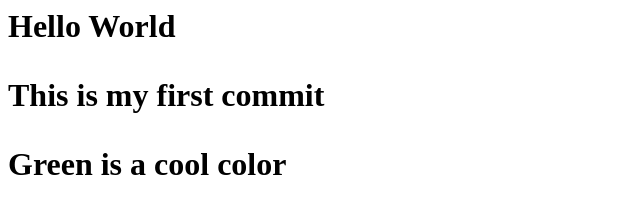
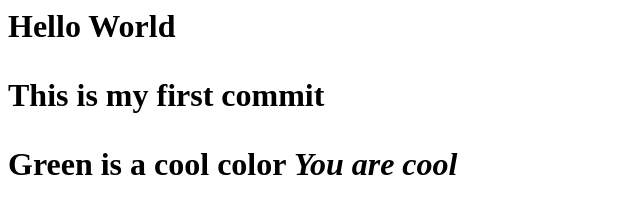
Before and after one commit to Waqar78610/Assignment-2, a plain HTML site: page index.html in a window 1280 px wide. Shown: the whole page, without its empty margins (0-640 px from the left). Drawn offline with Linux system fonts and the light colour scheme.

Commit message:
Third Commit

```diff
--- a/index.html
+++ b/index.html
@@ -2,3 +2,5 @@
 	<p> This is my first commit</p>
 
 	<b> Green is a cool color </b>
+
+		<I> You are cool </I>
```
